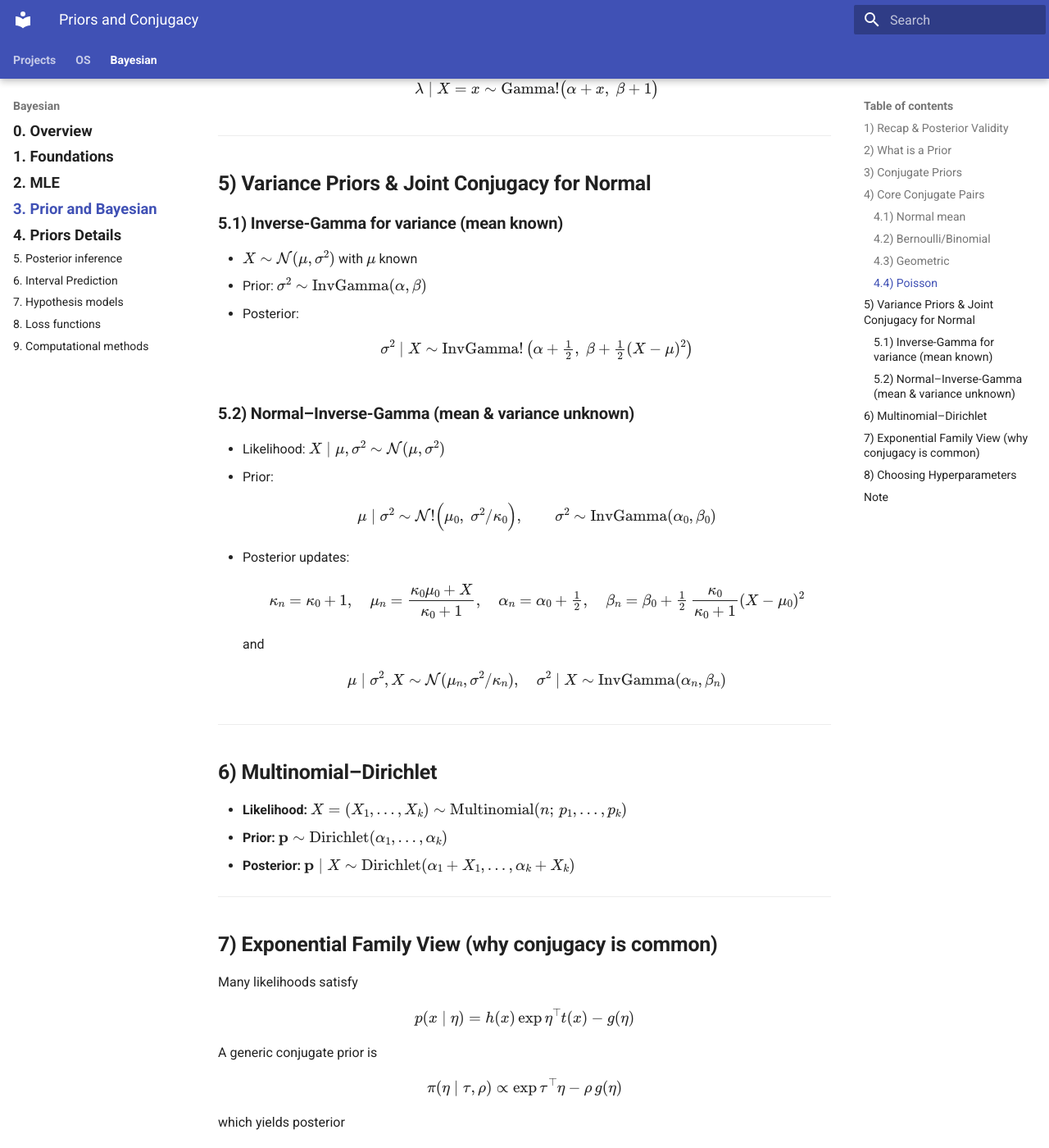
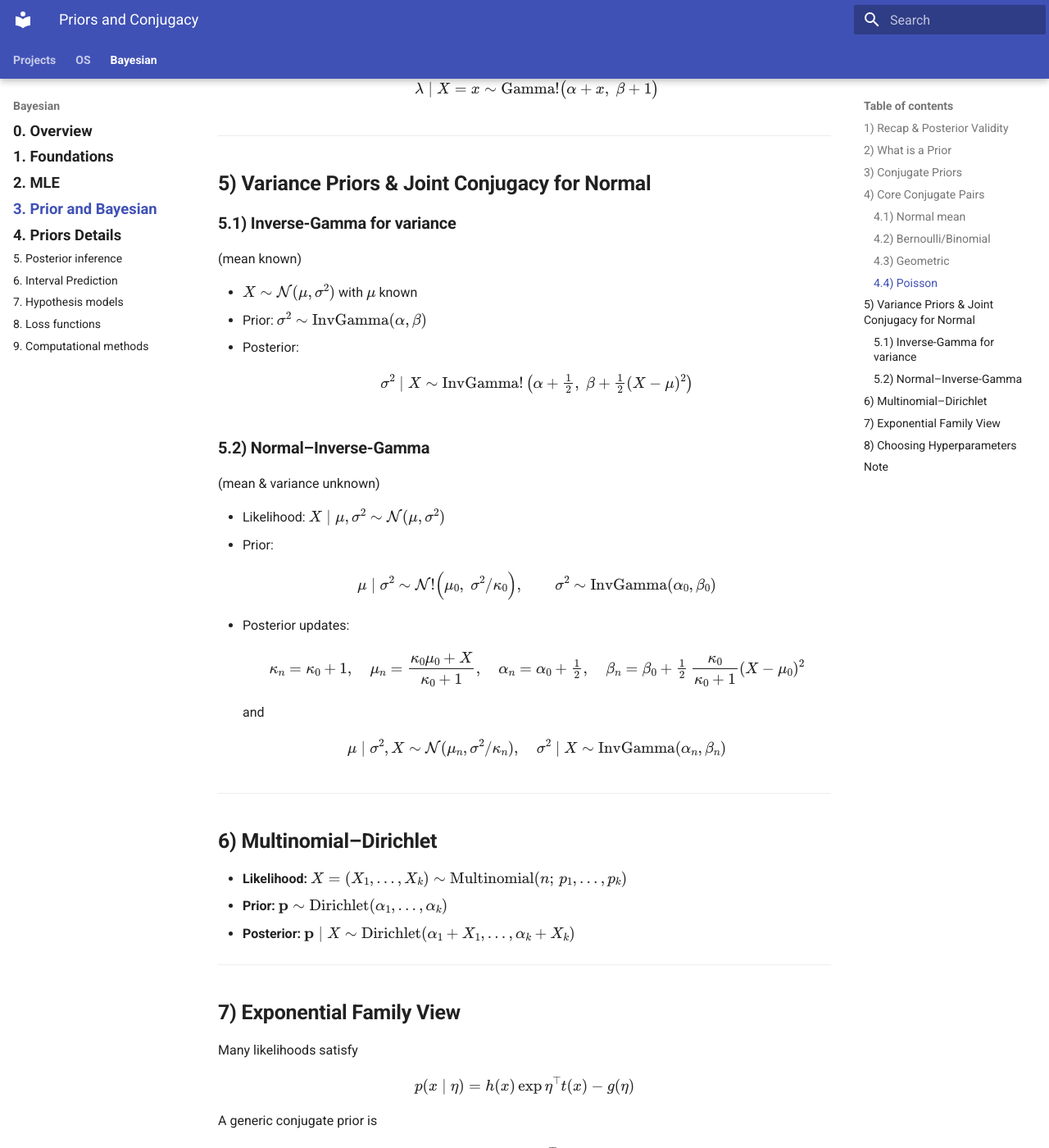
Before and after one commit to Jeongsoo-dev/ML_based_MR_CT_SeriesType_Detection, an MkDocs documentation site: the page built from docs/bayesian/lec3_priors_logic.md, in a window 1280 px wide and 1400 px high, scrolled down 2161 px. Shown: the whole window at 82% size. Built offline with MkDocs 1.6.1 and Material for MkDocs 9.7.7, drawn with Linux system fonts in a browser that asks for light colours.

Commit message:
Update lec3_priors_logic.md

```diff
--- a/docs/bayesian/lec3_priors_logic.md
+++ b/docs/bayesian/lec3_priors_logic.md
@@ -82,7 +82,9 @@ A prior $\pi(\theta)$ is **conjugate** to likelihood $p(x\mid\theta)$ if the **p
 ---
 
 ## **5) Variance Priors & Joint Conjugacy for Normal**
-### **5.1) Inverse-Gamma for variance (mean known)**
+### **5.1) Inverse-Gamma for variance**
+(mean known)
+
 - $X\sim\mathcal N(\mu,\sigma^2)$ with $\mu$ known
 - Prior: $\sigma^2\sim\mathrm{InvGamma}(\alpha,\beta)$
 - Posterior:
@@ -90,7 +92,9 @@ A prior $\pi(\theta)$ is **conjugate** to likelihood $p(x\mid\theta)$ if the **p
   \sigma^2 \mid X \sim \mathrm{InvGamma}\!\left(\alpha+\tfrac12,\;\beta+\tfrac12(X-\mu)^2\right)
   $$
 
-### **5.2) Normal–Inverse-Gamma (mean & variance unknown)**
+### **5.2) Normal–Inverse-Gamma**
+(mean & variance unknown)
+
 - Likelihood: $X\mid\mu,\sigma^2\sim\mathcal N(\mu,\sigma^2)$
 - Prior:
   $$
@@ -119,7 +123,7 @@ A prior $\pi(\theta)$ is **conjugate** to likelihood $p(x\mid\theta)$ if the **p
 
 ---
 
-## **7) Exponential Family View (why conjugacy is common)**
+## **7) Exponential Family View**
 Many likelihoods satisfy
 $$
 p(x\mid\eta)=h(x)\exp\{\eta^\top t(x)-g(\eta)\}
```
